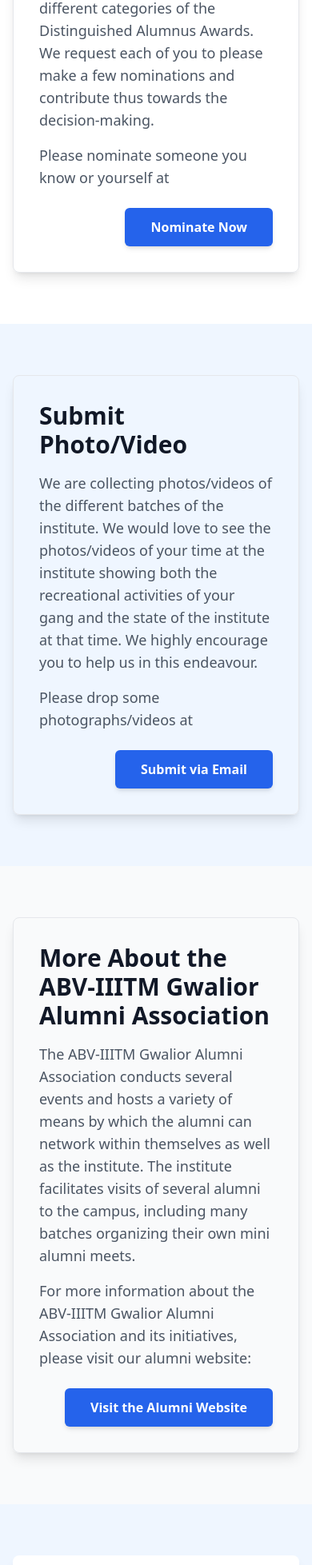
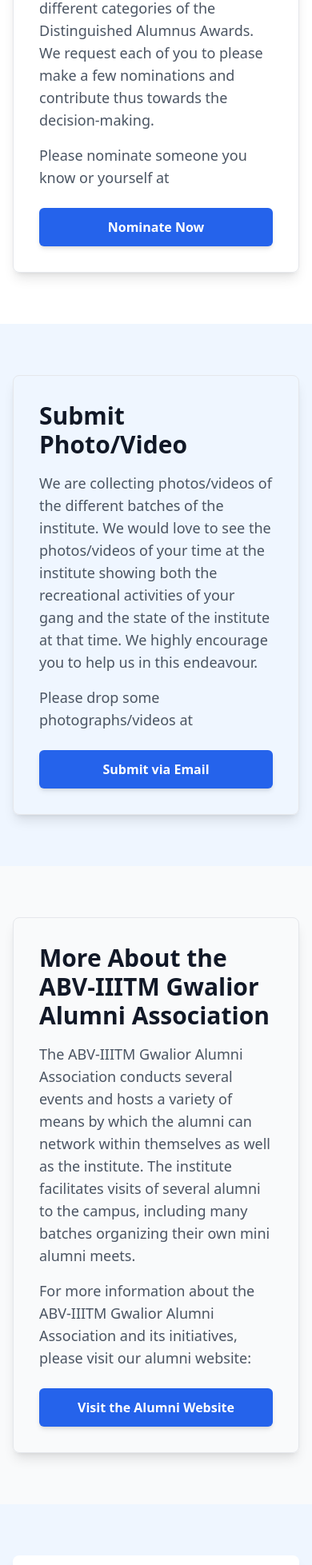
Before and after one commit to ROKUMATE/alumini-meet-25, a React (Vite) app: page / in a window 390 px wide. Shown: the part 4029-5986 px from the top of the page at 80% size. Built offline with nearby package versions, Linux system fonts and the light colour scheme.

Commit message:
change for mobile responsive

```diff
--- a/src/components/AlumniAssociationInfo.tsx
+++ b/src/components/AlumniAssociationInfo.tsx
@@ -23,7 +23,7 @@
                         href="http://alumni.iiitm.ac.in"
                         target="_blank"
                         rel="noopener noreferrer"
-                        className="inline-block px-8 py-3 bg-blue-600 text-white font-semibold rounded-md hover:bg-blue-700 shadow-md">
+                        className="justify-center  w-full text-center inline-block py-3 bg-blue-600 text-white font-semibold rounded-md hover:bg-blue-700 shadow-md">
                         Visit the Alumni Website
                     </a>
                 </div>
--- a/src/components/DistinguishedAlumniAward.tsx
+++ b/src/components/DistinguishedAlumniAward.tsx
@@ -29,7 +29,7 @@
                         href="https://forms.gle/QFV2uGmLrU3AS3Mr6"
                         target="_blank"
                         rel="noopener noreferrer"
-                        className="inline-block px-8 py-3 bg-blue-600 text-white font-semibold rounded-md hover:bg-blue-700 shadow-md">
+                        className="justify-center w-full text-center inline-block py-3 bg-blue-600 text-white font-semibold rounded-md hover:bg-blue-700 shadow-md">
                         Nominate Now
                     </a>
                 </div>
--- a/src/components/Hero.tsx
+++ b/src/components/Hero.tsx
@@ -12,8 +12,9 @@
                         </span>
                     </h1>
                     <p className="mt-3 max-w-md mx-auto text-base text-gray-500 sm:text-lg md:mt-5 md:text-xl md:max-w-3xl">
-                        <span className="font-bold">Dear Alumni,</span>
+                        <span className="font-bold">Dear Alumni, </span>
                         <span>
+                            {' '}
                             We are glad to state that the institute is
                             organizing the Alumni Meet 2025 on the dates 15-16
                             February, 2025 (Sat-Sun). We cordially invite all
--- a/src/components/SubmitPhotoVideo.tsx
+++ b/src/components/SubmitPhotoVideo.tsx
@@ -19,7 +19,7 @@
                 <div className="text-right">
                     <a
                         href="mailto:alumninet@iiitm.ac.in"
-                        className="inline-block px-8 py-3 bg-blue-600 text-white font-semibold rounded-md hover:bg-blue-700 shadow-md">
+                        className="justify-center  w-full text-center inline-block py-3 bg-blue-600 text-white font-semibold rounded-md hover:bg-blue-700 shadow-md">
                         Submit via Email
                     </a>
                 </div>
```
